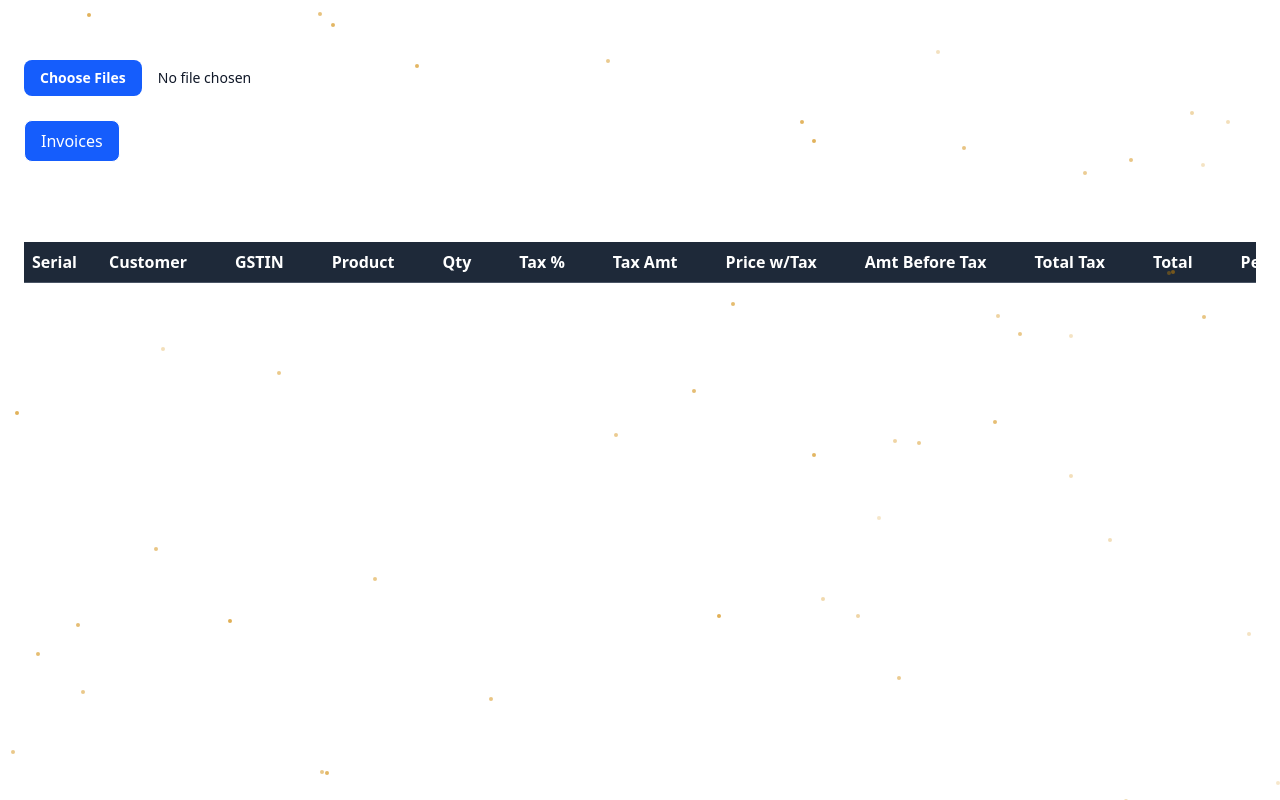
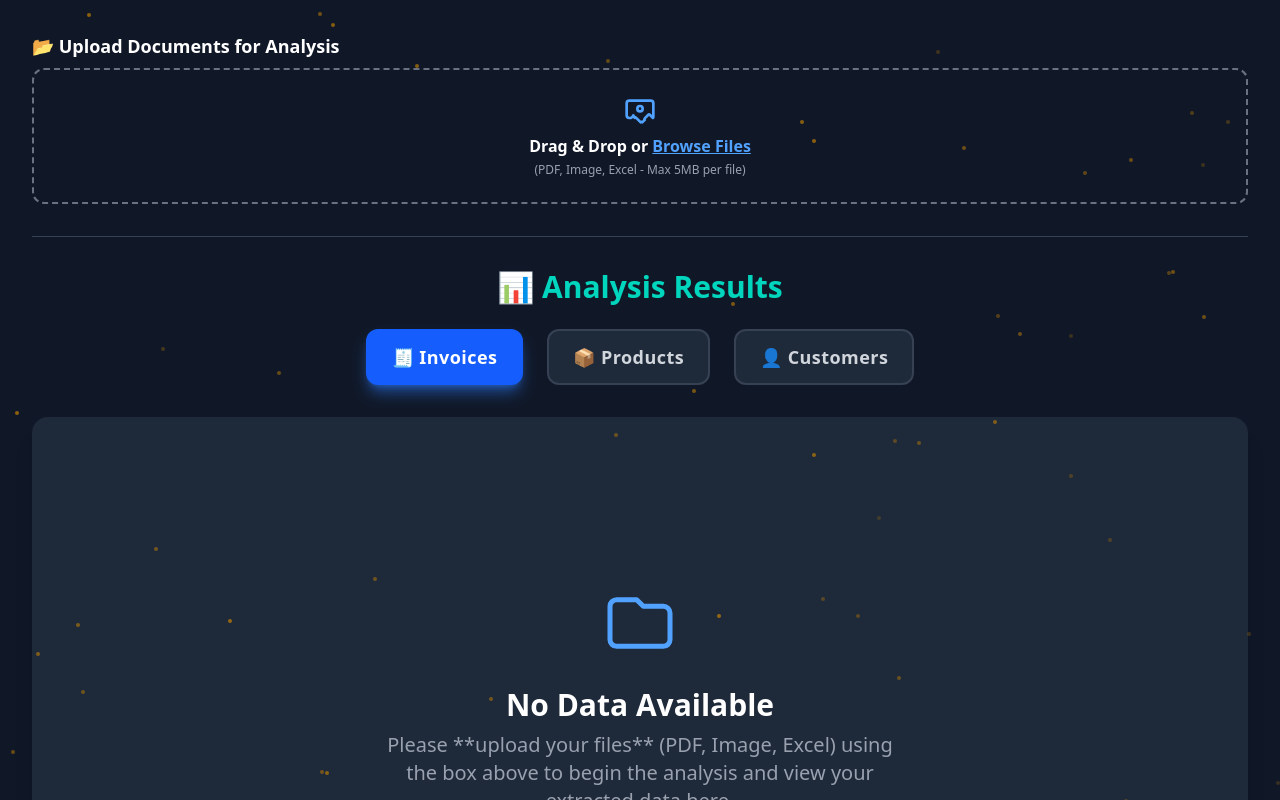
Before and after one commit to DecodeX15/swipe_assignment, a React (Vite) app in the folder swipe_frontend/: page /analyse in a window 1280 px wide. Built offline with nearby package versions, Linux system fonts and the light colour scheme.

Commit message:
adding loder and connecting backend and frontend

```diff
--- a/swipe_frontend/package.json
+++ b/swipe_frontend/package.json
@@ -14,6 +14,8 @@
     "@tailwindcss/vite": "^4.1.17",
     "@tanstack/react-table": "^8.21.3",
     "axios": "^1.13.2",
+    "framer-motion": "^12.23.25",
+    "lucide-react": "^0.556.0",
     "react": "^19.2.0",
     "react-dom": "^19.2.0",
     "react-redux": "^9.2.0",
--- a/swipe_frontend/src/Components/FileUploader.jsx
+++ b/swipe_frontend/src/Components/FileUploader.jsx
@@ -2,23 +2,31 @@ import { useState } from "react";
 import axios from "axios";
 import { useDispatch } from "react-redux";
 import { setInvoices } from "../features/invoicesSlice";
+import { motion } from "framer-motion"; // Import framer-motion
 
 const UploadBox = () => {
   const [selectedFiles, setSelectedFiles] = useState([]);
   const dispatch = useDispatch();
+  const [loading, setLoading] = useState(false);
+
   const handleFileChange = async (e) => {
-    try {
     const files = Array.from(e.target.files);
 
     if (!files || files.length === 0) {
       alert("No files selected");
       return;
     }
+
+    setLoading(true);
+
+    try {
       const formData = new FormData();
       files.forEach((file) => {
-        formData.append("files", file); // SAME KEY multiple times
+        formData.append("files", file);
       });
-      console.log("loadingggggg");
+
+      console.log("Uploading and analyzing files...");
+
       const res = await axios.post(
         "http://localhost:5000/api/files_analysis",
         formData,
@@ -33,40 +41,113 @@ const UploadBox = () => {
       alert(res.data.message || "Files uploaded successfully");
       dispatch(setInvoices(res?.data?.data?.invoices || []));
       setSelectedFiles(files);
+
     } catch (error) {
-      console.log(error);
+      console.error("Upload error:", error);
+      alert(error.response?.data?.message || "An error occurred during upload.");
+      setSelectedFiles([]);
+
+    } finally {
+      setLoading(false);
     }
   };
 
+  const containerVariants = {
+    hidden: { opacity: 0, y: 20 },
+    visible: { opacity: 1, y: 0, transition: { duration: 0.5 } },
+  };
+
+  const fileItemVariants = {
+    hidden: { opacity: 0, x: -10 },
+    visible: { opacity: 1, x: 0 },
+  };
+
   return (
-    <div className="w-full mb-6">
-      <label className="block text-lg font-semibold text-white dark:text-white mb-2">
-        Upload Files
+    <motion.div
+      className="w-full mb-8"
+      variants={containerVariants}
+      initial="hidden"
+      animate="visible"
+    >
+      {loading && (
+        <div className="fixed inset-0 bg-transparent bg-opacity-70 flex items-center justify-center z-50 backdrop-blur-sm">
+          <motion.div
+            className="flex flex-col items-center p-6 bg-white dark:bg-gray-800 rounded-xl shadow-2xl"
+            initial={{ scale: 0.8, opacity: 0 }}
+            animate={{ scale: 1, opacity: 1 }}
+            transition={{ duration: 0.3 }}
+          >
+            <motion.div
+              animate={{ rotate: 360 }}
+              transition={{ duration: 1, repeat: Infinity, ease: "linear" }}
+              className="h-16 w-16 border-4 border-teal-500 border-t-transparent rounded-full"
+            ></motion.div>
+            <p className="mt-4 text-xl font-bold text-gray-800 dark:text-white">
+              Analyzing Documents...
+            </p>
+            <p className="text-sm text-gray-500 dark:text-gray-400">
+              Please wait, this may take a moment.
+            </p>
+          </motion.div>
+        </div>
+      )}
+      <label className="block text-lg font-bold text-white mb-2">
+        📂 Upload Documents for Analysis
       </label>
-
+      <motion.div
+        className="relative border-2 border-dashed border-gray-500 dark:border-gray-600 rounded-xl p-6 cursor-pointer hover:border-blue-500 transition-colors duration-300"
+        whileTap={{ scale: 0.98 }}
+        whileHover={{ boxShadow: "0 0 20px rgba(59, 130, 246, 0.5)" }}
+      >
         <input
           type="file"
           multiple
           accept=".pdf, .jpg, .jpeg, .png, .xlsx, .xls"
           onChange={handleFileChange}
-        className="block w-full text-sm text-gray-900 dark:text-gray-300 file:mr-4 file:py-2
-                   file:px-4 file:rounded-lg file:border-0 file:text-sm file:font-semibold
-                   file:bg-blue-600 file:text-white hover:file:bg-blue-700"
+          className="absolute inset-0 w-full h-full opacity-0 cursor-pointer"
         />
-      {/* Show Selected File Names */}
+
+        <div className="flex flex-col items-center justify-center text-center">
+          <svg className="w-8 h-8 text-blue-400 mb-2" fill="none" stroke="currentColor" viewBox="0 0 24 24" xmlns="http://www.w3.org/2000/svg"><path strokeLinecap="round" strokeLinejoin="round" strokeWidth="2" d="M7 16a4 4 0 01-.884 1.391C5.908 17.6 5 18 5 18H4c-1.1 0-2-.9-2-2V7c0-1.1.9-2 2-2h16c1.1 0 2 .9 2 2v10c0 .35-.08.68-.23.97l-2.4-2.4a.8.8 0 00-1.13 0l-2.67 2.67a.8.8 0 000 1.13l-1.9 1.9a.8.8 0 00-1.13 0l-3.37-3.37a.8.8 0 00-1.13 0zM12 13a2 2 0 100-4 2 2 0 000 4z"></path></svg>
+          <p className="text-white font-semibold">
+            Drag & Drop or <span className="text-blue-400 underline">Browse Files</span>
+          </p>
+          <p className="text-xs text-gray-400 mt-1">
+            (PDF, Image, Excel - Max 5MB per file)
+          </p>
+        </div>
+      </motion.div>
+
+      {/* 📁 Animated Selected File List */}
       {selectedFiles.length > 0 && (
-        <div className="mt-3">
-          <p className="text-white dark:text-white font-medium mb-1">
-            Selected Files:
+        <motion.div
+          className="mt-4 p-4 bg-gray-800 dark:bg-gray-900 rounded-lg"
+          initial="hidden"
+          animate="visible"
+          transition={{ staggerChildren: 0.05 }}
+        >
+          <p className="text-teal-400 font-bold mb-2 flex items-center">
+            <span className="mr-2">✨</span> Files Ready for Upload:
           </p>
-          <ul className="list-disc ml-6 text-white dark:text-gray-300 text-sm">
+          <ul className="space-y-1">
             {selectedFiles.map((file, index) => (
-              <li key={index}>{file.name}</li>
+              <motion.li
+                key={index}
+                className="flex justify-between items-center text-gray-300 text-sm"
+                variants={fileItemVariants}
+              >
+                <span className="truncate flex-1">
+                  📄 {file.name}
+                </span>
+                <span className="ml-4 text-xs text-gray-500">
+                  ({(file.size / 1024 / 1024).toFixed(2)} MB)
+                </span>
+              </motion.li>
             ))}
           </ul>
-        </div>
+        </motion.div>
       )}
-    </div>
+    </motion.div>
   );
 };
 
--- a/swipe_frontend/src/Components/InvoiceTab.jsx
+++ b/swipe_frontend/src/Components/InvoiceTab.jsx
@@ -1,6 +1,7 @@
 import { useSelector, useDispatch } from "react-redux";
 import { useEffect, useState } from "react";
 import { setInvoices } from "../features/invoicesSlice";
+import InitialLoader from "./Loader.jsx";
 
 const InvoiceTab = () => {
   const dispatch = useDispatch();
@@ -49,7 +50,12 @@ const InvoiceTab = () => {
     `bg-black border px-2 py-1 rounded  ${
       val == null ? "border-red-500" : "border-green-500"
     }`;
-
+  if (invoices.length === 0)
+    return (
+      <>
+        <InitialLoader />
+      </>
+    );
   return (
     <div className="text-white">
       <h2 className="text-2xl font-semibold mb-6">Invoices</h2>
--- /dev/null
+++ b/swipe_frontend/src/Components/Loader.jsx
@@ -0,0 +1,66 @@
+import React from "react";
+import { motion } from "framer-motion";
+
+const EmptyState = ({ heightClass = "min-h-[500px]" }) => {
+  const contentVariants = {
+    hidden: { opacity: 0, scale: 0.95 },
+    visible: {
+      opacity: 1,
+      scale: 1,
+      transition: { duration: 0.6, ease: "easeOut" },
+    },
+  };
+  const iconVariants = {
+    hidden: { scale: 0.5, rotate: -15, opacity: 0 },
+    visible: {
+      scale: 1,
+      rotate: 0,
+      opacity: 1,
+      transition: { type: "spring", stiffness: 150, delay: 0.2 },
+    },
+  };
+  return (
+    <motion.div
+      className={`flex flex-col items-center justify-center text-center p-8 text-white ${heightClass}`}
+      variants={contentVariants}
+      initial="hidden"
+      animate="visible"
+    >
+      <motion.svg
+        variants={iconVariants}
+        className="w-20 h-20 text-blue-400 mb-6"
+        fill="none"
+        stroke="currentColor"
+        viewBox="0 0 24 24"
+        xmlns="http://www.w3.org/2000/svg"
+      >
+        <path
+          strokeLinecap="round"
+          strokeLinejoin="round"
+          strokeWidth="1.5"
+          d="M3 7v10a2 2 0 002 2h14a2 2 0 002-2V9a2 2 0 00-2-2h-6l-2-2H5a2 2 0 00-2 2z"
+        ></path>
+      </motion.svg>
+
+      <motion.p
+        initial={{ opacity: 0, y: 10 }}
+        animate={{ opacity: 1, y: 0 }}
+        transition={{ delay: 0.4, duration: 0.5 }}
+        className="text-3xl font-bold text-white mb-2"
+      >
+        No Data Available
+      </motion.p>
+
+      <motion.p
+        initial={{ opacity: 0, y: 10 }}
+        animate={{ opacity: 1, y: 0 }}
+        transition={{ delay: 0.6, duration: 0.5 }}
+        className="text-xl text-gray-400 max-w-lg"
+      >
+        Please **upload your files** (PDF, Image, Excel) using the box above to
+        begin the analysis and view your extracted data here.
+      </motion.p>
+    </motion.div>
+  );
+};
+export default EmptyState;
--- a/swipe_frontend/src/Pages/Analyse.jsx
+++ b/swipe_frontend/src/Pages/Analyse.jsx
@@ -1,58 +1,80 @@
-import { use, useState } from "react";
+import { useState } from "react";
+import { useSelector } from "react-redux";
+import { motion, AnimatePresence } from "framer-motion"; // Import motion and AnimatePresence
+
+// Components
 import InvoiceTab from "../Components/InvoiceTab.jsx";
 import ProductsTab from "../Components/ProdcutsTab.jsx";
 import CustomersTab from "../Components/CustomerTab.jsx";
 import UploadBox from "../Components/FileUploader.jsx";
-import { useSelector } from "react-redux";
 
 const Analyse = () => {
   const [activeTab, setActiveTab] = useState("invoices");
   const invoices = useSelector((state) => state.invoices);
   if (invoices) console.log(invoices);
+  const contentVariants = {
+    initial: { opacity: 0, y: 10 },
+    animate: { opacity: 1, y: 0, transition: { duration: 0.4 } },
+    exit: { opacity: 0, y: -10, transition: { duration: 0.2 } },
+  };
+  const tabComponents = {
+    invoices: InvoiceTab,
+    products: ProductsTab,
+    customers: CustomersTab,
+  };
+  const ActiveComponent = tabComponents[activeTab];
+  const TabButton = ({ name, tabKey }) => {
+    const isActive = activeTab === tabKey;
+    return (
+      <motion.button
+        onClick={() => setActiveTab(tabKey)}
+        whileTap={{ scale: 0.95 }}
+        whileHover={{
+          y: -2,
+          boxShadow: isActive
+            ? "0 0 15px rgba(59, 130, 246, 0.8)"
+            : "0 0 10px rgba(0, 0, 0, 0.3)",
+        }}
+        className={`px-6 py-3 font-semibold text-lg tracking-wide rounded-xl border-2 transition-all duration-300 ease-in-out cursor-pointer ${
+          isActive
+            ? "bg-blue-600 border-blue-600 text-white shadow-lg shadow-blue-500/50"
+            : "bg-gray-800 border-gray-700 text-gray-300 hover:text-white hover:border-blue-500"
+        }`}
+      >
+        {name}
+      </motion.button>
+    );
+  };
+
   return (
-    <div className="w-full min-h-screen p-6">
+    <div className="w-full min-h-screen p-8 bg-gray-900 text-white">
       <UploadBox />
-      {/* Top Tabs */}
-      <div className="flex gap-4 mb-6">
-        <button
-          onClick={() => setActiveTab("invoices")}
-          className={`px-4 py-2 rounded-lg border cursor-pointer ${
-            activeTab === "invoices"
-              ? "bg-blue-600 text-white"
-              : "bg-transparent text-white dark:text-white"
-          }`}
-        >
-          Invoices
-        </button>
 
-        <button
-          onClick={() => setActiveTab("products")}
-          className={`px-4 py-2 rounded-lg border cursor-pointer ${
-            activeTab === "products"
-              ? "bg-blue-600 text-white"
-              : "bg-transparent text-white dark:text-white"
-          }`}
-        >
-          Products
-        </button>
+      <hr className="border-gray-700 my-8" />
 
-        <button
-          onClick={() => setActiveTab("customers")}
-          className={`px-4 py-2 rounded-lg border cursor-pointer ${
-            activeTab === "customers"
-              ? "bg-blue-600 text-white"
-              : "bg-transparent text-white dark:text-white"
-          }`}
-        >
-          Customers
-        </button>
+      <h2 className="text-3xl font-extrabold mb-6 text-center text-teal-400">
+        📊 Analysis Results
+      </h2>
+
+      <div className="flex justify-center gap-6 mb-8">
+        <TabButton name="🧾 Invoices" tabKey="invoices" />
+        <TabButton name="📦 Products" tabKey="products" />
+        <TabButton name="👤 Customers" tabKey="customers" />
       </div>
 
-      {/* Render Based on Active Tab */}
-      <div>
-        {activeTab === "invoices" && <InvoiceTab />}
-        {activeTab === "products" && <ProductsTab />}
-        {activeTab === "customers" && <CustomersTab />}
+      <div className="bg-gray-800 p-6 sm:p-8 rounded-2xl shadow-xl min-h-[500px]">
+        <AnimatePresence mode="wait">
+          <motion.div
+            key={activeTab}
+            variants={contentVariants}
+            initial="initial"
+            animate="animate"
+            exit="exit"
+            className="w-full"
+          >
+            <ActiveComponent />
+          </motion.div>
+        </AnimatePresence>
       </div>
     </div>
   );
```
Also changed, not shown: swipe_frontend/src/Components/CustomerTab.jsx (+35 -9 lines), swipe_frontend/src/Components/ProdcutsTab.jsx (+65 -16 lines), 2 other files (tests, documents, lock files or other folders). Lines whose indentation alone changed are shown as unchanged.
